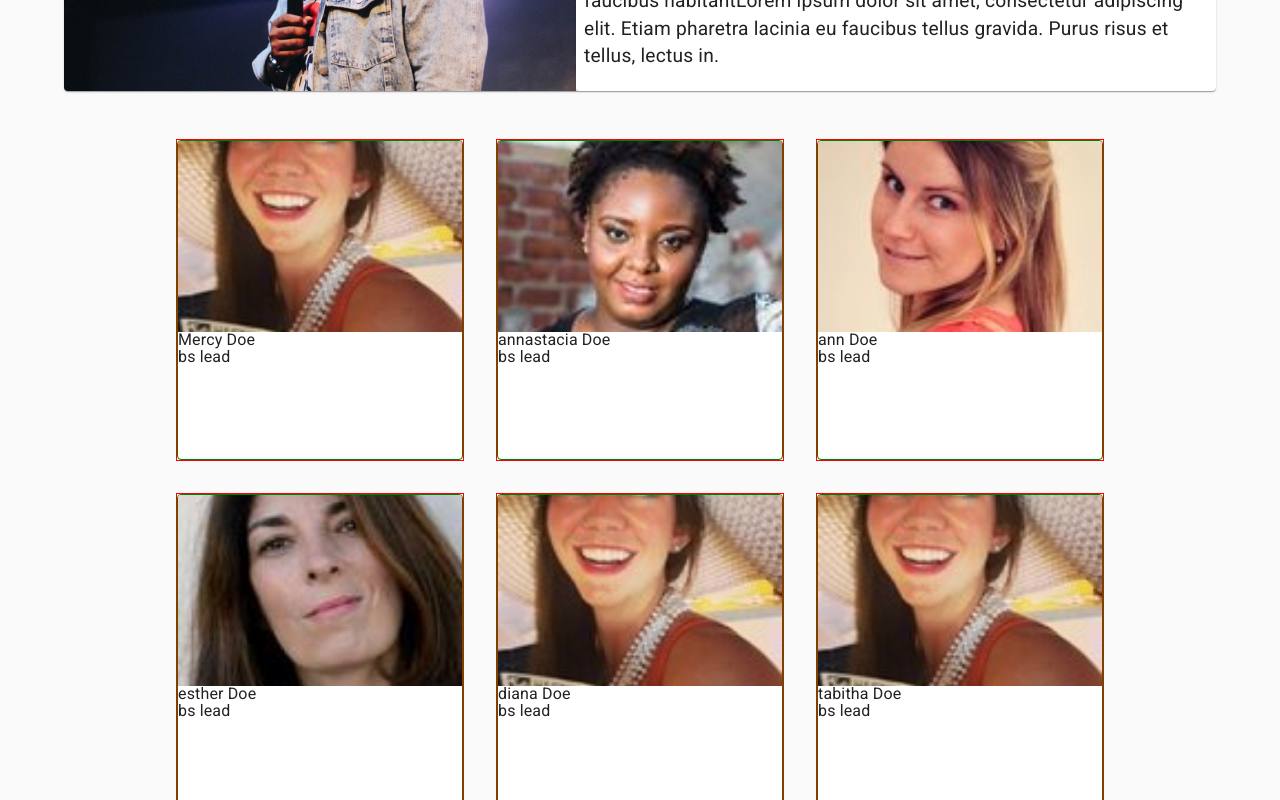
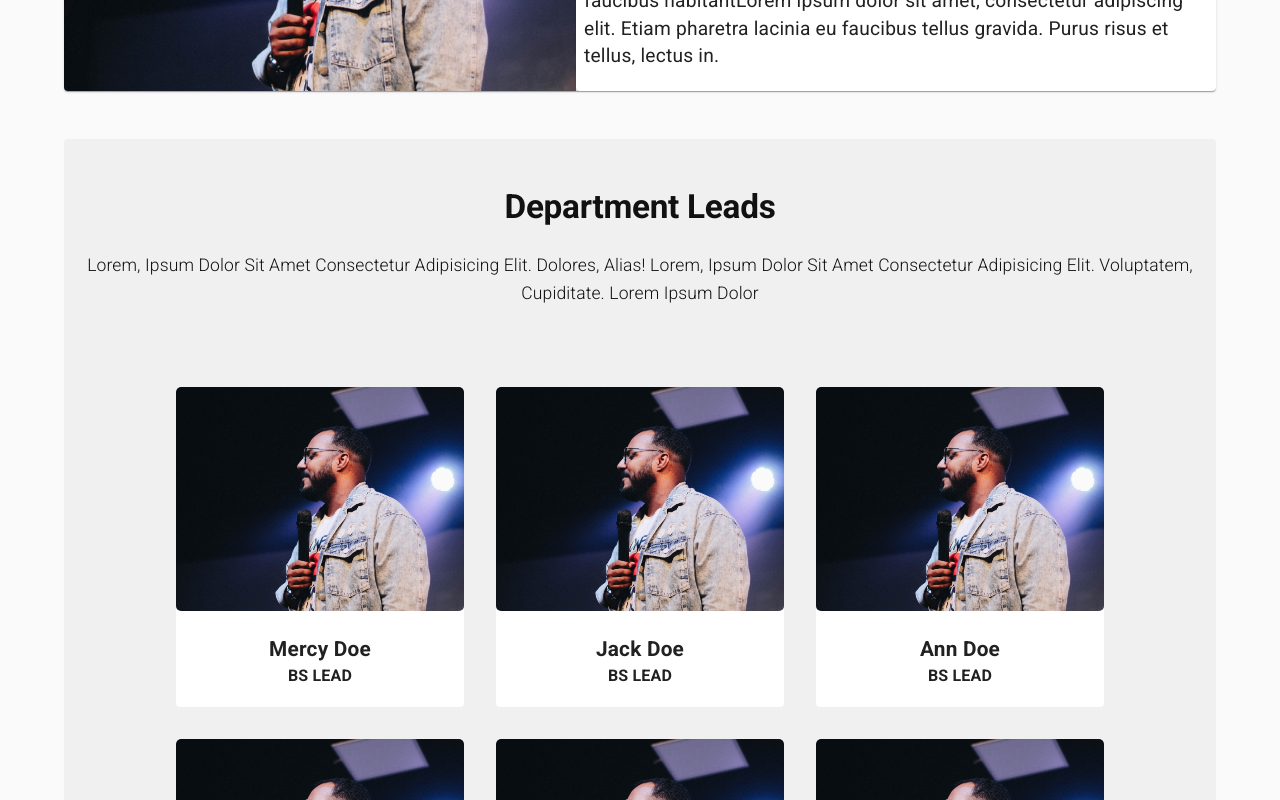
Before and after one commit to KyU-Christian-Union/kyucuwebapp, a React (Create React App) app: page /aboutfaq in a window 1280 px wide. Shown: the part 1920-2720 px from the top of the page. Built offline with nearby package versions, Linux system fonts and the light colour scheme.

Commit message:
finished up the about page

```diff
--- a/src/components/AboutUs/DepartmentalLeaders/DepartMentalLeaders.jsx
+++ b/src/components/AboutUs/DepartmentalLeaders/DepartMentalLeaders.jsx
@@ -2,11 +2,7 @@ import React from 'react';
 import { Grid } from '@mui/material';
 import makeStyles from '@mui/styles/makeStyles';
 import DepartmentalLeader from './DepartmentalLeader';
-
-import user1 from '../../../assets/images/user1.jpg';
-import user2 from '../../../assets/images/user2.jpg';
-import user3 from '../../../assets/images/user3.jpg';
-import user4 from '../../../assets/images/user4.jpg';
+import clearUser from '../../../assets/images/sermon_image.jpg';
 
 const useStyles = makeStyles({
   root: {
@@ -14,19 +10,18 @@ const useStyles = makeStyles({
     maxWidth: '90vw',
     width: '90vw',
     margin: '2rem auto'
-    // backgroundColor: 'red'
   }
 });
 const DepartmentalLeaders = () => {
   const classes = useStyles();
   return (
     <Grid container gap={4} className={classes.root} justifyContent="center" placeItems="center">
-      <DepartmentalLeader leaderImage={user1} leaderName="Mercy Doe" leaderPosition="bs lead" />
-      <DepartmentalLeader leaderImage={user2} leaderName="annastacia Doe" leaderPosition="bs lead" />
-      <DepartmentalLeader leaderImage={user3} leaderName="ann Doe" leaderPosition="bs lead" />
-      <DepartmentalLeader leaderImage={user4} leaderName="esther Doe" leaderPosition="bs lead" />
-      <DepartmentalLeader leaderImage={user1} leaderName="diana Doe" leaderPosition="bs lead" />
-      <DepartmentalLeader leaderImage={user1} leaderName="tabitha Doe" leaderPosition="bs lead" />
+      <DepartmentalLeader leaderImage={clearUser} leaderName="Mercy Doe" leaderPosition="bs lead" />
+      <DepartmentalLeader leaderImage={clearUser} leaderName="jack Doe" leaderPosition="bs lead" />
+      <DepartmentalLeader leaderImage={clearUser} leaderName="ann Doe" leaderPosition="bs lead" />
+      <DepartmentalLeader leaderImage={clearUser} leaderName="elvis Doe" leaderPosition="bs lead" />
+      <DepartmentalLeader leaderImage={clearUser} leaderName="diana Doe" leaderPosition="bs lead" />
+      <DepartmentalLeader leaderImage={clearUser} leaderName="tabitha Doe" leaderPosition="bs lead" />
     </Grid>
   );
 };
--- a/src/components/AboutUs/DepartmentalLeaders/DepartmentalLeader.jsx
+++ b/src/components/AboutUs/DepartmentalLeaders/DepartmentalLeader.jsx
@@ -10,7 +10,10 @@ const useStyles = makeStyles({
   },
   image_fix: {
     width: 'clamp(100%, 100%, 100%)',
-    height: '60%'
+    height: '70%',
+    marginBottom: '1.5rem',
+    borderRadius: '5px',
+    overflow: 'hidden'
   },
   leader__image: {
     width: '100%',
@@ -22,14 +25,26 @@ const useStyles = makeStyles({
 const DepartmentalLeader = ({ leaderImage, leaderName, leaderPosition }) => {
   const classes = useStyles();
   return (
-    <Grid item sm={12} md={2} lg={3} style={{ border: '1px solid red' }}>
-      <Paper elevation={0} className={classes.root} style={{ border: '1px solid green' }}>
+    <Grid item sm={12} md={2} lg={3}>
+      <Paper elevation={0} className={classes.root}>
         {/* this div is here to fix the image's aspect ratio */}
         <div className={classes.image_fix}>
           <img src={leaderImage} alt={leaderName} className={classes.leader__image} />
         </div>
-        <Typography>{leaderName}</Typography>
-        <Typography>{leaderPosition}</Typography>
+        <Typography
+          variant="body2"
+          align="center"
+          style={{ textTransform: 'capitalize', fontSize: '1.3rem', fontWeight: 'bold' }}
+        >
+          {leaderName}
+        </Typography>
+        <Typography
+          variant="body2"
+          align="center"
+          style={{ textTransform: 'uppercase', fontSize: '1rem', fontWeight: 'bold' }}
+        >
+          {leaderPosition}
+        </Typography>
       </Paper>
     </Grid>
   );
--- a/src/pages/AboutUsFaq/AboutUsPage.jsx
+++ b/src/pages/AboutUsFaq/AboutUsPage.jsx
@@ -60,7 +60,7 @@ const AboutUsPage = () => {
         </Typography>
         <Typography
           align="center"
-          variant="h5"
+          variant="h6"
           style={{ color: '#111', textTransform: 'capitalize', margin: '1.5rem 0', fontWeight: '300' }}
         >
           Lorem, ipsum dolor sit amet consectetur adipisicing elit. Dolores, alias! Lorem, ipsum dolor sit amet
@@ -71,7 +71,20 @@ const AboutUsPage = () => {
       </Paper>
 
       {/* the departmental leaders part */}
-      <DepartmentalLeaders />
+      <Paper elevation={0} style={{ backgroundColor: '#f0f0f0', paddingTop: '3rem', width: '90vw', margin: 'auto' }}>
+        <Typography align="center" variant="h2" style={{ color: '#111', textTransform: 'capitalize' }}>
+          department leads
+        </Typography>
+        <Typography
+          align="center"
+          variant="h6"
+          style={{ color: '#111', textTransform: 'capitalize', margin: '1.5rem 0 5rem', fontWeight: '300' }}
+        >
+          Lorem, ipsum dolor sit amet consectetur adipisicing elit. Dolores, alias! Lorem, ipsum dolor sit amet
+          consectetur adipisicing elit. Voluptatem, cupiditate. Lorem ipsum dolor
+        </Typography>
+        <DepartmentalLeaders />
+      </Paper>
       <Footer />
     </>
   );
```
